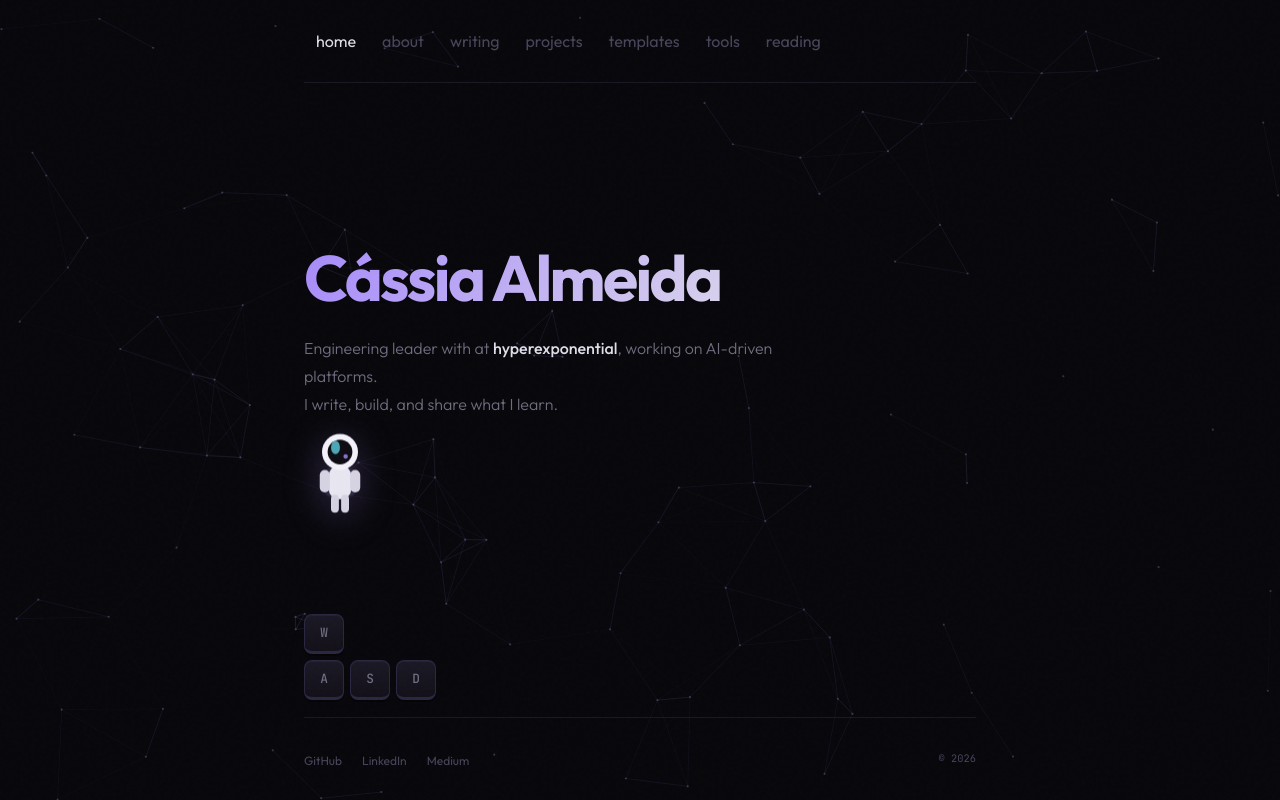
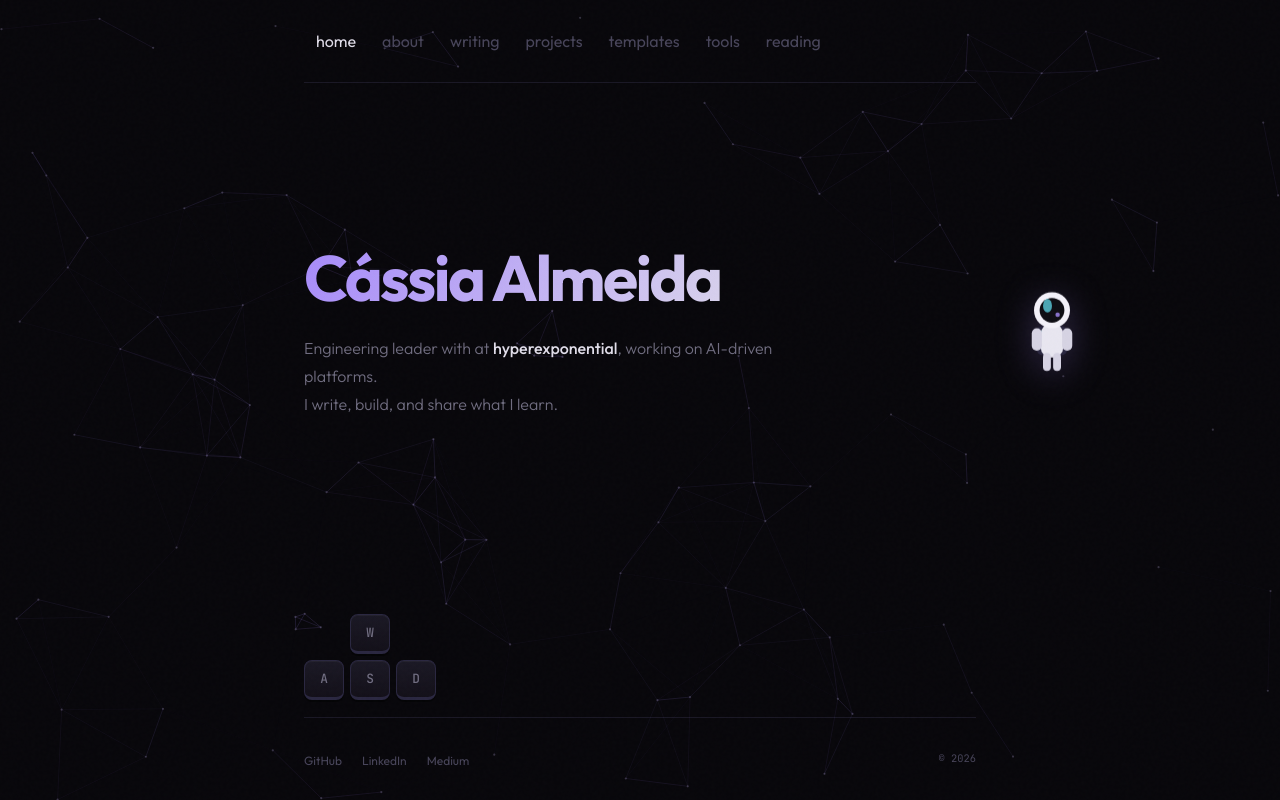
Before and after one commit to shiphrahx/cassia-almeida.com, a Next.js app: page / in a window 1280 px wide. Built offline with nearby package versions, Linux system fonts and the light colour scheme.

Commit message:
fix: center W over S in WASD hint, rest astronaut to right of text

```diff
--- a/app/Astronaut.tsx
+++ b/app/Astronaut.tsx
@@ -28,7 +28,7 @@ export default function Astronaut() {
     // rest position: under the subtitle (anchor element in page.tsx)
     const anchor = document.getElementById("astronaut-rest")?.getBoundingClientRect();
     let x = anchor ? anchor.left : window.innerWidth / 2 - W / 2;
-    let y = anchor ? anchor.bottom + 8 : window.innerHeight / 2;
+    let y = anchor ? anchor.top - H / 2 : window.innerHeight / 2;
     let vx = 0;
     let vy = 0;
     let facing = 1;
@@ -133,7 +133,7 @@ export default function Astronaut() {
 
       {/* keyboard-key hint, bottom centered */}
       <div className="wasd-hint" aria-hidden>
-        <div className="wasd-row">
+        <div className="wasd-row wasd-row-top">
           <kbd className={`key${active.w ? " is-active" : ""}`}>W</kbd>
         </div>
         <div className="wasd-row">
--- a/app/globals.css
+++ b/app/globals.css
@@ -423,10 +423,20 @@ main:has(.home-content) {
   padding-top: 20vh;
 }
 
+.home-text { position: relative; }
 .home-content .page-title { padding-top: 0; }
 .home-content .page-subtitle { padding-bottom: 0; }
 
-#astronaut-rest { width: 88px; height: 1px; }
+/* astronaut rest marker — right of the text, vertically centered to it */
+#astronaut-rest {
+  position: absolute;
+  top: 50%;
+  left: 100%;
+  margin-left: 40px;
+  transform: translateY(-50%);
+  width: 72px;
+  height: 1px;
+}
 
 /* ── Astronaut ── */
 .astronaut {
@@ -478,6 +488,7 @@ main:has(.home-content) {
 }
 
 .wasd-row { display: flex; gap: 6px; }
+.wasd-row-top { padding-left: 46px; } /* center W over S (key 40 + gap 6) */
 
 .wasd-hint .key {
   width: 40px;
--- a/app/page.tsx
+++ b/app/page.tsx
@@ -7,6 +7,7 @@ export default function Home() {
       <ParallaxBackdrop />
       <Astronaut />
       <div className="home-content">
+        <div className="home-text">
           <h1 className="page-title">Cássia Almeida</h1>
           <p className="page-subtitle">
             Engineering leader with at <strong>hyperexponential</strong>, working on
@@ -14,6 +15,7 @@ export default function Home() {
           </p>
           <div id="astronaut-rest" aria-hidden />
         </div>
+      </div>
     </>
   );
 }
```
Lines whose indentation alone changed are shown as unchanged.
